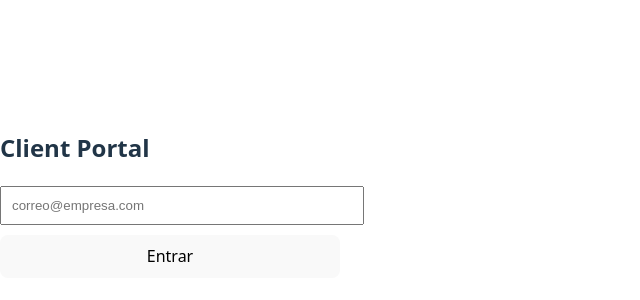
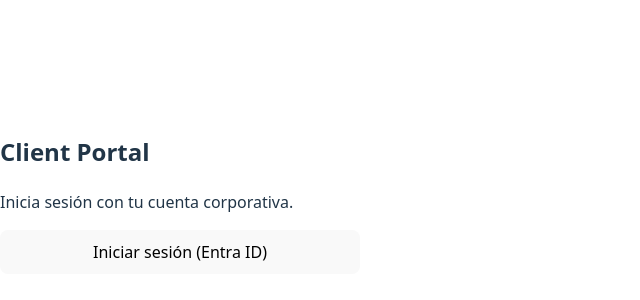
Before and after one commit to dorisguzman1970/client-portal, a React (Vite) app: page / in a window 1280 px wide. Shown: the part 206-506 px from the top of the page, without its empty margins (0-640 px from the left). Built offline with nearby package versions, Linux system fonts and the light colour scheme; no server answers.

Commit message:
Enable SWA + Entra ID auth

```diff
--- a/src/App.tsx
+++ b/src/App.tsx
@@ -1,11 +1,34 @@
-import { useState } from "react";
-import Login from "./pages/Login";
+import { useEffect, useState } from "react";
 import Portal from "./pages/Portal";
+import { getAuthUser, login, logout, type AuthUser } from "./auth/auth";
 
 export default function App() {
-  const [email, setEmail] = useState<string | null>(null);
+  const [user, setUser] = useState<AuthUser | null>(null);
+  const [loading, setLoading] = useState(true);
 
-  if (!email) return <Login onSuccess={(e) => setEmail(e)} />;
+  useEffect(() => {
+    getAuthUser()
+      .then(setUser)
+      .finally(() => setLoading(false));
+  }, []);
 
-  return <Portal email={email} onLogout={() => setEmail(null)} />;
+  if (loading) return <div style={{ padding: 20 }}>Cargando...</div>;
+
+  // Si no hay usuario, muestra botón para ir a Entra ID
+  if (!user) {
+    return (
+      <div style={{ minHeight: "100vh", display: "grid", placeItems: "center" }}>
+        <div style={{ width: 360 }}>
+          <h2>Client Portal</h2>
+          <p>Inicia sesión con tu cuenta corporativa.</p>
+          <button style={{ width: "100%", padding: 10 }} onClick={login}>
+            Iniciar sesión (Entra ID)
+          </button>
+        </div>
+      </div>
+    );
+  }
+
+  // user.userDetails suele ser el email/UPN
+  return <Portal email={user.userDetails ?? "usuario"} onLogout={logout} />;
 }
--- a/src/auth/auth.ts
+++ b/src/auth/auth.ts
@@ -1,13 +1,23 @@
-const KEY = "client_portal_email";
+export type AuthUser = {
+  userId?: string;
+  userDetails?: string; // normalmente el email/UPN
+  identityProvider?: string;
+  userRoles?: string[];
+};
 
-export function saveEmail(email: string) {
-  localStorage.setItem(KEY, email);
+export async function getAuthUser(): Promise<AuthUser | null> {
+  const res = await fetch("/.auth/me");
+  if (!res.ok) return null;
+
+  const data = await res.json().catch(() => null);
+  const client = data?.clientPrincipal;
+  return client ?? null;
 }
 
-export function getEmail(): string | null {
-  return localStorage.getItem(KEY);
+export function login() {
+  window.location.href = "/.auth/login/aad";
 }
 
-export function clearEmail() {
-  localStorage.removeItem(KEY);
+export function logout() {
+  window.location.href = "/.auth/logout";
 }
--- a/staticwebapp.config.json
+++ b/staticwebapp.config.json
@@ -1,7 +1,6 @@
 {
   "routes": [
     { "route": "/.auth/*", "allowedRoles": ["anonymous"] },
-    { "route": "/login", "allowedRoles": ["anonymous"] },
     { "route": "/*", "allowedRoles": ["authenticated"] }
   ],
   "navigationFallback": { "rewrite": "/index.html" }
```
Also changed, not shown: 2 other files (tests, documents, lock files or other folders).
